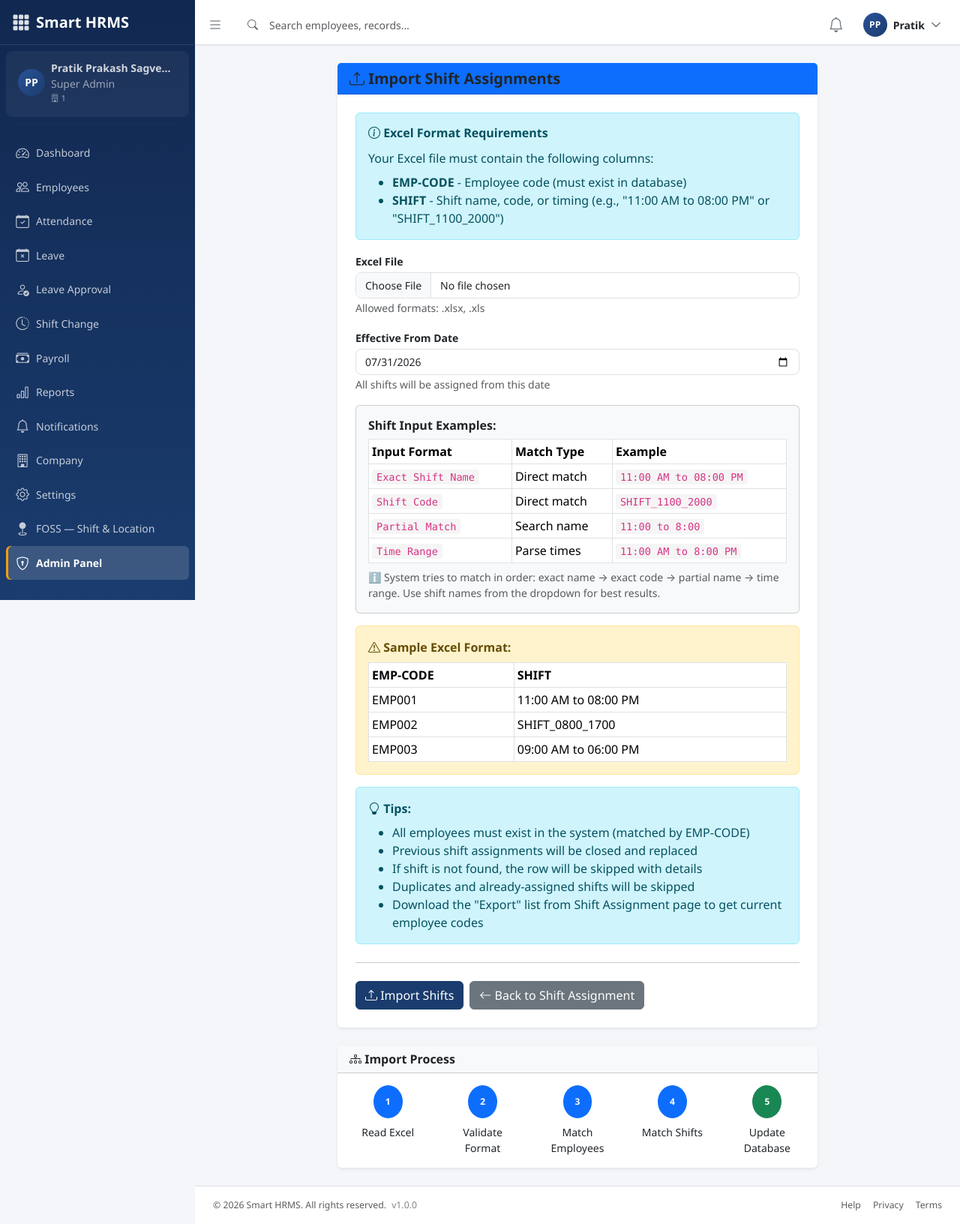
After one commit to durveshparab11cs-ai/HR-Management-System, a Flask app: page /admin/shift-assignment/import in a window 1280 px wide. The commit adds this page. Shown: the whole page at 75% size. Run offline with Flask 3, Linux system fonts and the light colour scheme; a user stored in the database is signed in; data that the repository does not hold is empty; some libraries are stand-ins or nearby versions.

Commit message:
FEATURE: Add Excel import for bulk shift assignment
- Created shift_import.py service with multi-strategy shift matching (exact name, code, partial, time range)
- Created shift_assignment_import.html with upload form and detailed results display
- Added ShiftImportForm to forms.py with file validation
- Added /shift-assignment/import route (GET/POST) to admin/routes.py
- Updated shift_assignment.html with Import Excel button
- Supports EMP-CODE + SHIFT columns, auto-assigns all employees from file
- Shows detailed results: assigned, skipped, not found, errors
- Multiple shift format support: names, codes, time ranges

```diff
--- a/app/blueprints/admin/forms.py
+++ b/app/blueprints/admin/forms.py
@@ -5,6 +5,7 @@
 """
 
 from flask_wtf import FlaskForm
+from flask_wtf.file import FileField, FileAllowed
 from wtforms import (
     BooleanField, FloatField, IntegerField, StringField, TextAreaField, TimeField
 )
@@ -38,3 +39,13 @@
     ])
     allow_remote_checkin = BooleanField("Allow Remote Check-In (bypass geofence)")
     selfie_required = BooleanField("Require Selfie on Check-In (future)")
+
+
+class ShiftImportForm(FlaskForm):
+    file = FileField(
+        "Excel File",
+        validators=[
+            DataRequired(),
+            FileAllowed(['xlsx', 'xls'], 'Excel files only')
+        ]
+    )
--- a/app/blueprints/admin/routes.py
+++ b/app/blueprints/admin/routes.py
@@ -754,6 +754,51 @@
     return assign_hospital_to_employee()
 
 
+# ── Shift Import Routes ───────────────────────────────────────────
+
+@admin_bp.route("/shift-assignment/import", methods=["GET", "POST"])
+@login_required
+@roles_required(UserRole.SUPER_ADMIN, UserRole.HR_MANAGER, UserRole.ADMIN)
+def shift_assignment_import():
+    """Import shift assignments from Excel file."""
+    from .forms import ShiftImportForm
+    from .shift_import import ShiftImportService
+    from datetime import datetime
+
+    form = ShiftImportForm()
+    import_result = None
+
+    if form.validate_on_submit():
+        try:
+            file = form.file.data
+            effective_date = request.form.get('effective_date')
+
+            service = ShiftImportService()
+            import_result = service.import_from_file(
+                file=file,
+                effective_date=effective_date,
+                assigned_by_user_id=current_user.id
+            )
+
+            if import_result.get('success'):
+                flash(import_result.get('message', 'Import completed'), 'success')
+            else:
+                flash(import_result.get('message', 'Import failed'), 'danger')
+
+        except Exception as e:
+            import logging
+            logging.getLogger('admin').error(f"Shift import error: {str(e)}")
+            flash(f'Error during import: {str(e)}', 'danger')
+
+    today = date.today().isoformat()
+    return render_template(
+        'admin/shift_assignment_import.html',
+        form=form,
+        import_result=import_result,
+        today=today
+    )
+
+
 @admin_bp.route("/shifts/reseed", methods=["POST"])
 @login_required
 @roles_required(UserRole.SUPER_ADMIN)
--- a/app/blueprints/admin/templates/admin/shift_assignment.html
+++ b/app/blueprints/admin/templates/admin/shift_assignment.html
@@ -16,6 +16,9 @@
         <button type="button" class="btn btn-success btn-sm" onclick="assignAllShifts()">
             <i class="bi bi-check-all"></i> Assign All
         </button>
+        <a href="{{ url_for('admin.shift_assignment_import') }}" class="btn btn-info btn-sm">
+            <i class="bi bi-upload"></i> Import Excel
+        </a>
         <button type="button" class="btn btn-outline-primary btn-sm" onclick="exportToExcel()">
             <i class="bi bi-file-excel"></i> Export
         </button>
--- /dev/null
+++ b/app/blueprints/admin/templates/admin/shift_assignment_import.html
@@ -0,0 +1,271 @@
+{% extends 'layouts/base.html' %}
+{% block title %}Import Shift Assignments — {{ app_name }}{% endblock %}
+
+{% block content %}
+<div class="row justify-content-center">
+    <div class="col-lg-8">
+        <div class="card border-0 shadow-sm">
+            <div class="card-header bg-primary text-white">
+                <h5 class="mb-0"><i class="bi bi-upload"></i> Import Shift Assignments</h5>
+            </div>
+            <div class="card-body p-4">
+                <!-- Instructions -->
+                <div class="alert alert-info">
+                    <h6 class="alert-heading"><i class="bi bi-info-circle"></i> Excel Format Requirements</h6>
+                    <p class="mb-2">Your Excel file must contain the following columns:</p>
+                    <ul class="mb-0">
+                        <li><strong>EMP-CODE</strong> - Employee code (must exist in database)</li>
+                        <li><strong>SHIFT</strong> - Shift name, code, or timing (e.g., "11:00 AM to 08:00 PM" or "SHIFT_1100_2000")</li>
+                    </ul>
+                </div>
+
+                <form method="POST" enctype="multipart/form-data" id="shiftImportForm">
+                    {{ form.csrf_token }}
+
+                    <div class="mb-3">
+                        <label class="form-label fw-semibold">{{ form.file.label }}</label>
+                        {{ form.file(class="form-control" + (" is-invalid" if form.file.errors else "")) }}
+                        {% if form.file.errors %}
+                        <div class="invalid-feedback">{{ form.file.errors[0] }}</div>
+                        {% endif %}
+                        <small class="text-muted">Allowed formats: .xlsx, .xls</small>
+                    </div>
+
+                    <div class="mb-3">
+                        <label class="form-label fw-semibold">Effective From Date</label>
+                        <input type="date" name="effective_date" class="form-control" value="{{ today }}" required>
+                        <small class="text-muted">All shifts will be assigned from this date</small>
+                    </div>
+
+                    <!-- Examples -->
+                    <div class="card bg-light mb-3">
+                        <div class="card-body">
+                            <h6 class="card-title">Shift Input Examples:</h6>
+                            <table class="table table-sm table-bordered mb-0">
+                                <thead>
+                                    <tr>
+                                        <th>Input Format</th>
+                                        <th>Match Type</th>
+                                        <th>Example</th>
+                                    </tr>
+                                </thead>
+                                <tbody>
+                                    <tr>
+                                        <td><code>Exact Shift Name</code></td>
+                                        <td>Direct match</td>
+                                        <td><code>11:00 AM to 08:00 PM</code></td>
+                                    </tr>
+                                    <tr>
+                                        <td><code>Shift Code</code></td>
+                                        <td>Direct match</td>
+                                        <td><code>SHIFT_1100_2000</code></td>
+                                    </tr>
+                                    <tr>
+                                        <td><code>Partial Match</code></td>
+                                        <td>Search name</td>
+                                        <td><code>11:00 to 8:00</code></td>
+                                    </tr>
+                                    <tr>
+                                        <td><code>Time Range</code></td>
+                                        <td>Parse times</td>
+                                        <td><code>11:00 AM to 8:00 PM</code></td>
+                                    </tr>
+                                </tbody>
+                            </table>
+                            <p class="text-muted small mt-2 mb-0">
+                                ℹ️ System tries to match in order: exact name → exact code → partial name → time range.
+                                Use shift names from the dropdown for best results.
+                            </p>
+                        </div>
+                    </div>
+
+                    <!-- Sample Format -->
+                    <div class="alert alert-warning">
+                        <i class="bi bi-exclamation-triangle"></i> <strong>Sample Excel Format:</strong>
+                        <table class="table table-sm table-bordered mt-2 mb-0">
+                            <thead>
+                                <tr>
+                                    <th>EMP-CODE</th>
+                                    <th>SHIFT</th>
+                                </tr>
+                            </thead>
+                            <tbody>
+                                <tr>
+                                    <td>EMP001</td>
+                                    <td>11:00 AM to 08:00 PM</td>
+                                </tr>
+                                <tr>
+                                    <td>EMP002</td>
+                                    <td>SHIFT_0800_1700</td>
+                                </tr>
+                                <tr>
+                                    <td>EMP003</td>
+                                    <td>09:00 AM to 06:00 PM</td>
+                                </tr>
+                            </tbody>
+                        </table>
+                    </div>
+
+                    <div class="alert alert-info">
+                        <i class="bi bi-lightbulb"></i> <strong>Tips:</strong>
+                        <ul class="mb-0 mt-2">
+                            <li>All employees must exist in the system (matched by EMP-CODE)</li>
+                            <li>Previous shift assignments will be closed and replaced</li>
+                            <li>If shift is not found, the row will be skipped with details</li>
+                            <li>Duplicates and already-assigned shifts will be skipped</li>
+                            <li>Download the "Export" list from Shift Assignment page to get current employee codes</li>
+                        </ul>
+                    </div>
+
+                    <hr class="my-4">
+
+                    <div class="d-flex gap-2">
+                        <button type="submit" class="btn btn-primary">
+                            <i class="bi bi-upload"></i> Import Shifts
+                        </button>
+                        <a href="{{ url_for('admin.shift_assignment') }}" class="btn btn-secondary">
+                            <i class="bi bi-arrow-left"></i> Back to Shift Assignment
+                        </a>
+                    </div>
+                </form>
+            </div>
+        </div>
+
+        <!-- Process Overview -->
+        <div class="card border-0 shadow-sm mt-4">
+            <div class="card-header bg-light">
+                <h6 class="mb-0"><i class="bi bi-diagram-3"></i> Import Process</h6>
+            </div>
+            <div class="card-body">
+                <div class="row text-center">
+                    <div class="col">
+                        <div class="badge bg-primary rounded-circle p-3 mb-2">1</div>
+                        <p class="small mb-0">Read Excel</p>
+                    </div>
+                    <div class="col">
+                        <div class="badge bg-primary rounded-circle p-3 mb-2">2</div>
+                        <p class="small mb-0">Validate Format</p>
+                    </div>
+                    <div class="col">
+                        <div class="badge bg-primary rounded-circle p-3 mb-2">3</div>
+                        <p class="small mb-0">Match Employees</p>
+                    </div>
+                    <div class="col">
+                        <div class="badge bg-primary rounded-circle p-3 mb-2">4</div>
+                        <p class="small mb-0">Match Shifts</p>
+                    </div>
+                    <div class="col">
+                        <div class="badge bg-success rounded-circle p-3 mb-2">5</div>
+                        <p class="small mb-0">Update Database</p>
+                    </div>
+                </div>
+            </div>
+        </div>
+
+        <!-- Import Results (shown after submit) -->
+        {% if import_result %}
+        <div class="card border-0 shadow-sm mt-4">
+            <div class="card-header {% if import_result.success %}bg-success{% else %}bg-danger{% endif %} text-white">
+                <h6 class="mb-0">
+                    <i class="bi bi-{% if import_result.success %}check-circle{% else %}exclamation-circle{% endif %}"></i>
+                    Import Results
+                </h6>
+            </div>
+            <div class="card-body">
+                <p class="mb-3"><strong>{{ import_result.message }}</strong></p>
+
+                {% if import_result.success %}
+                <div class="row g-3 mb-3">
+                    <div class="col-md-3">
+                        <div class="p-3 bg-success bg-opacity-10 rounded">
+                            <p class="text-success fw-bold mb-0">✅ {{ import_result.assigned or 0 }}</p>
+                            <small class="text-muted">Assigned</small>
+                        </div>
+                    </div>
+                    <div class="col-md-3">
+                        <div class="p-3 bg-warning bg-opacity-10 rounded">
+                            <p class="text-warning fw-bold mb-0">⊘ {{ import_result.skipped or 0 }}</p>
+                            <small class="text-muted">Skipped</small>
+                        </div>
+                    </div>
+                    <div class="col-md-3">
+                        <div class="p-3 bg-info bg-opacity-10 rounded">
+                            <p class="text-info fw-bold mb-0">❌ {{ import_result.notfound or 0 }}</p>
+                            <small class="text-muted">Not Found</small>
+                        </div>
+                    </div>
+                    <div class="col-md-3">
+                        <div class="p-3 bg-danger bg-opacity-10 rounded">
+                            <p class="text-danger fw-bold mb-0">⚠ {{ import_result.errors or 0 }}</p>
+                            <small class="text-muted">Errors</small>
+                        </div>
+                    </div>
+                </div>
+                {% endif %}
+
+                <!-- Detailed Results -->
+                {% if import_result.details and import_result.details|length > 0 %}
+                <div class="mt-3">
+                    <h6 class="fw-semibold">Detailed Results:</h6>
+                    <div class="table-responsive">
+                        <table class="table table-sm table-hover">
+                            <thead class="table-light">
+                                <tr>
+                                    <th>Code</th>
+                                    <th>Name</th>
+                                    <th>Shift</th>
+                                    <th>Status</th>
+                                    <th>Reason</th>
+                                </tr>
+                            </thead>
+                            <tbody>
+                                {% for detail in import_result.details %}
+                                <tr>
+                                    <td><code>{{ detail.emp_code }}</code></td>
+                                    <td>{{ detail.emp_name }}</td>
+                                    <td>{{ detail.shift_name }}</td>
+                                    <td>
+                                        {% if detail.status == 'assigned' %}
+                                        <span class="badge bg-success">✅ Assigned</span>
+                                        {% elif detail.status == 'skipped' %}
+                                        <span class="badge bg-warning">⊘ Skipped</span>
+                                        {% elif detail.status == 'notfound' %}
+                                        <span class="badge bg-info">❌ Not Found</span>
+                                        {% elif detail.status == 'error' %}
+                                        <span class="badge bg-danger">⚠ Error</span>
+                                        {% endif %}
+                                    </td>
+                                    <td><small class="text-muted">{{ detail.reason }}</small></td>
+                                </tr>
+                                {% endfor %}
+                            </tbody>
+                        </table>
+                    </div>
+                </div>
+                {% endif %}
+
+                <hr class="my-3">
+
+                <div class="d-flex gap-2">
+                    <a href="{{ url_for('admin.shift_assignment_import') }}" class="btn btn-primary btn-sm">
+                        <i class="bi bi-upload"></i> Import More
+                    </a>
+                    <a href="{{ url_for('admin.shift_assignment') }}" class="btn btn-secondary btn-sm">
+                        <i class="bi bi-arrow-left"></i> Back to Shift Assignment
+                    </a>
+                </div>
+            </div>
+        </div>
+        {% endif %}
+    </div>
+</div>
+
+<style>
+    code {
+        background-color: #f5f5f5;
+        padding: 2px 6px;
+        border-radius: 3px;
+        font-size: 0.85rem;
+    }
+</style>
+{% endblock %}
```
Also changed, not shown: app/blueprints/admin/shift_import.py (added, +381 -0 lines).
